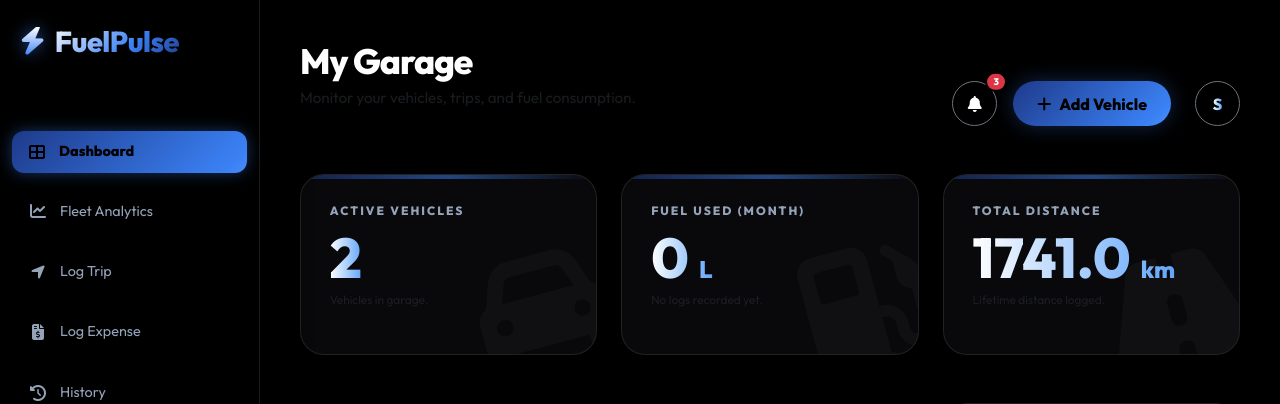
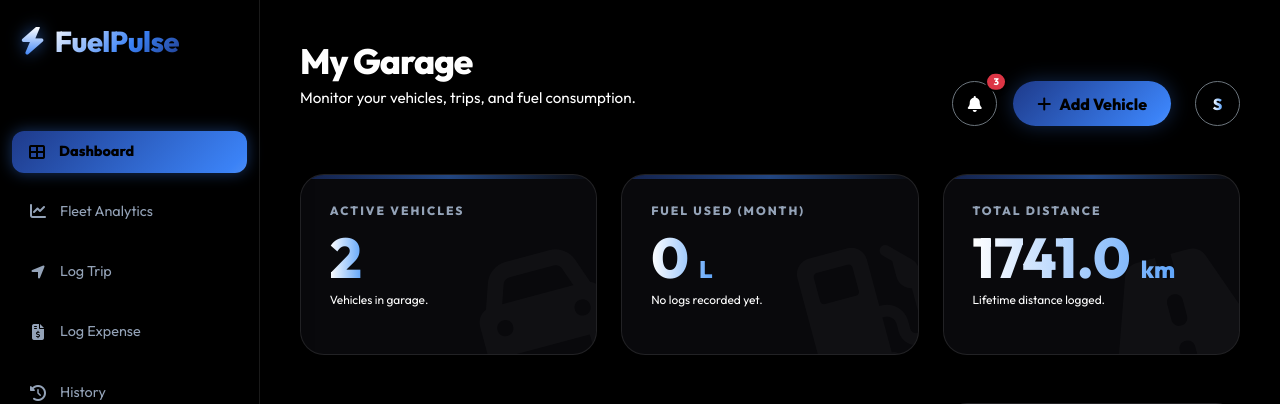
Before and after one commit to pssujith2005-hue/FuelPulse, a Django app: page /dashboard/ in a window 1280 px wide. Shown: the top 404 px of the page. Run offline with Django 5.2, Linux system fonts and the light colour scheme; a user stored in the database is signed in; data comes from the database, SQL or seed files in the repository.

Commit message:
dashboard design

```diff
--- a/templates/core/dashboard.html
+++ b/templates/core/dashboard.html
@@ -192,7 +192,8 @@
      style="animation-duration: 0.6s; position: relative; z-index: 1050;">
     <div class="page-header">
         <h2 class="text-white">My Garage</h2>
-        <p class="text-muted">Monitor your vehicles, trips, and fuel consumption.</p>
+        <!-- UPDATED: Text Color White -->
+        <p class="text-white">Monitor your vehicles, trips, and fuel consumption.</p>
     </div>
 
     <div class="d-flex gap-3 align-items-center">
@@ -252,11 +253,12 @@
 <div class="row g-4 mb-5">
     <!-- Card 1: Active Vehicles -->
     <div class="col-md-4">
-        <div class="stats-card h-100 fade-in-up" style="animation-delay: 0.1s;">
+        <div class="stats-card h-100 position-relative overflow-hidden fade-in-up" style="animation-delay: 0.1s;">
             <div class="stats-label position-relative z-1">
                 <h3>Active vehicles</h3>
                 <h1 class="text-gradient-sassy">{{ vehicle_count }}</h1>
-                <p class="text-muted small">
+                <!-- UPDATED: Text Color White -->
+                <p class="text-white small">
                     {% if vehicle_count == 0 %}Start by adding a vehicle.{% else %}Vehicles in garage.{% endif %}
                 </p>
             </div>
@@ -266,11 +268,12 @@
 
     <!-- Card 2: Fuel -->
     <div class="col-md-4">
-        <div class="stats-card h-100 fade-in-up" style="animation-delay: 0.2s;">
+        <div class="stats-card h-100 position-relative overflow-hidden fade-in-up" style="animation-delay: 0.2s;">
             <div class="stats-label position-relative z-1">
                 <h3>Fuel Used (Month)</h3>
                 <h1 class="text-gradient-sassy">{{ total_fuel }} <span class="fs-4 text-muted">L</span></h1>
-                <p class="text-muted small">
+                <!-- UPDATED: Text Color White -->
+                <p class="text-white small">
                     {% if total_fuel == 0 %}No logs recorded yet.{% else %}Consumed this month.{% endif %}
                 </p>
             </div>
@@ -280,11 +283,12 @@
 
     <!-- Card 3: Distance -->
     <div class="col-md-4">
-        <div class="stats-card h-100 fade-in-up" style="animation-delay: 0.3s;">
+        <div class="stats-card h-100 position-relative overflow-hidden fade-in-up" style="animation-delay: 0.3s;">
             <div class="stats-label position-relative z-1">
                 <h3>Total Distance</h3>
                 <h1 class="text-gradient-sassy">{{ total_distance }} <span class="fs-4 text-muted">km</span></h1>
-                <p class="text-muted small">
+                <!-- UPDATED: Text Color White -->
+                <p class="text-white small">
                     {% if total_distance == 0 %}Start a trip to see data.{% else %}Lifetime distance logged.{% endif %}
                 </p>
             </div>
@@ -374,7 +378,7 @@
             <h5 class="fw-bold mb-4 text-white border-bottom border-secondary pb-3 text-uppercase small letter-spacing-1">Quick Actions</h5>
 
             <div class="d-grid gap-3 mb-5">
-                <a href="{% url 'log_trip' %}" class="btn btn-primary text-start px-4 py-3 rounded-3 position-relative overflow-hidden group">
+                <a href="{% url 'log_trip' %}" class="btn btn-primary text-start px-4 text-white py-3 rounded-3 position-relative overflow-hidden group">
                     <span class="position-relative z-1"><i class="fas fa-play-circle me-3 fs-5"></i> Start Quick Trip</span>
                     <i class="fas fa-arrow-right position-absolute end-0 me-3 opacity-50"></i>
                 </a>
@@ -392,7 +396,7 @@
             <h6 class="text-muted small text-uppercase fw-bold mb-4 letter-spacing-1">Recent Activity</h6>
             <div class="activity-list">
                 <!-- Activity Item 1 -->
-                <div class="d-flex gap-3 activity-item">
+                <div class="d-flex gap-3 mb-4 activity-item">
                     <div class="text-center" style="width: 20px;">
                         <div class="rounded-circle bg-dark border border-secondary d-flex align-items-center justify-content-center" style="width: 32px; height: 32px;">
                             <i class="fas fa-road text-muted" style="font-size: 12px;"></i>
@@ -401,7 +405,8 @@
                     </div>
                     <div class="ps-2">
                         <div class="text-white small fw-bold">No recent trips</div>
-                        <div class="text-muted small" style="font-size: 0.8rem;">Your timeline is empty.</div>
+                        <!-- UPDATED: Text Color White -->
+                        <div class="text-white small" style="font-size: 0.8rem;">Your timeline is empty.</div>
                     </div>
                 </div>
                 <!-- Activity Item 2 -->
@@ -413,7 +418,8 @@
                     </div>
                     <div class="ps-2">
                         <div class="text-white small fw-bold">Maintenance</div>
-                        <div class="text-muted small" style="font-size: 0.8rem;">No service history available.</div>
+                        <!-- UPDATED: Text Color White -->
+                        <div class="text-white small" style="font-size: 0.8rem;">No service history available.</div>
                     </div>
                 </div>
             </div>
```
